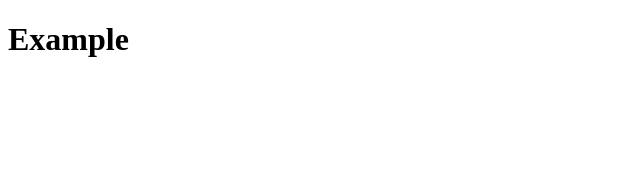
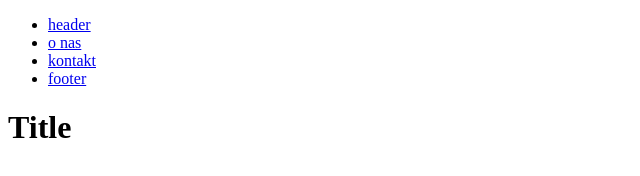
Before and after one commit to KasiaGoj/KasiaGoj.github.io, a plain HTML site: page zadania/example/index.html in a window 1280 px wide. Shown: the whole page, without its empty margins (0-640 px from the left). Drawn offline with Linux system fonts and the light colour scheme.

Commit message:
zadanie9-struktura-html5

```diff
--- a/zadania/example/index.html
+++ b/zadania/example/index.html
@@ -6,6 +6,35 @@
     <title>Document</title>
 </head>
 <body>
-    <h1>Example</h1>
+    <nav>
+        <ul>
+            <li><a href="#main">header</a></li>
+            <li><a href="#about">o nas</a></li>
+            <li><a href="#kontakt">kontakt</a></li>
+            <li><a href="#footer">footer</a></li>
+        </ul>
+    </nav>
+
+    <header>
+        <h1 id="main">Title</h1>
+    </header>
+
+    <section id="o-nas">
+        <p class="tekst"></p>
+    </section>
+
+    <section id="kontakt">
+
+    </section>
+
+    <footer id="footer"></footer>
 </body>
 </html>
+
+<!-- Stwórz plik index.html, a w nim strukturę strony HTML5, w której będą znajdowały się następujące sekcje:
+
+1. Menu nawigacyjne zawierające listę z poszczególnymi nazwami sekcji (header, o nas, kontakt, footer)
+2. Header o id "main"
+2. Sekcja o id "o-nas", a w niej paragraf o klasie "tekst"
+3. Sekcja o id "kontakt"
+4. Stopka o id "footer" -->
```
